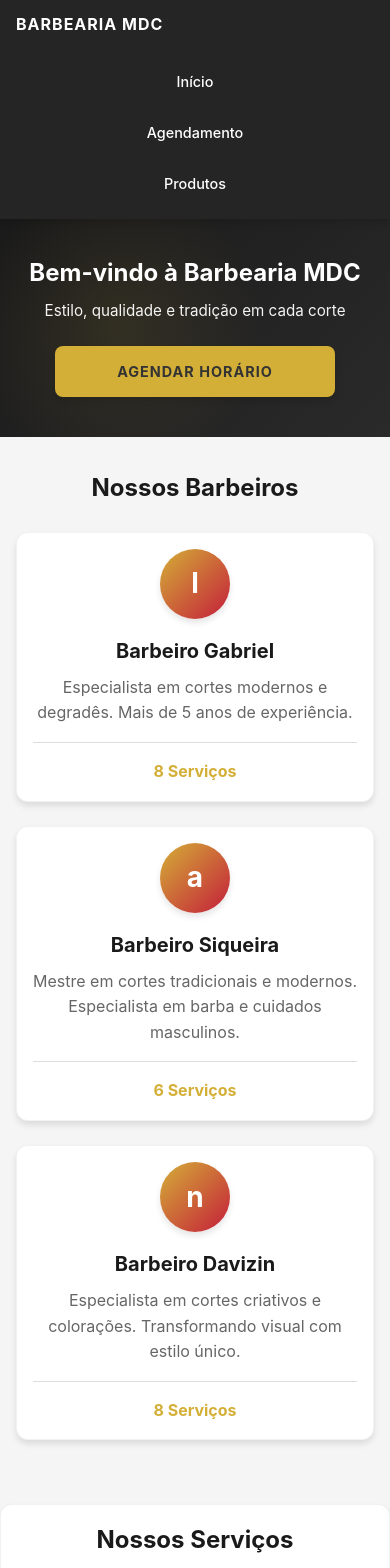
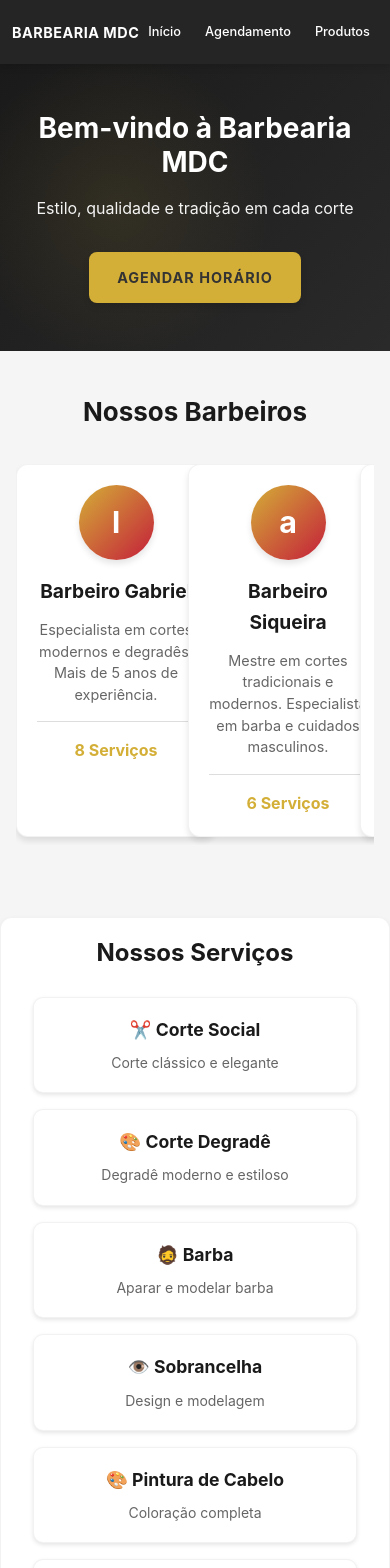
Before and after one commit to brunnobkr/BARBEARIA-MDC, a React (Vite) app: page /#/ in a window 390 px wide. Shown: the top 1568 px of the page. Built offline with nearby package versions, Linux system fonts and the light colour scheme.

Commit message:
Melhorar layout mobile mantendo fluidez visual similar ao desktop

```diff
--- a/src/components/Navbar.css
+++ b/src/components/Navbar.css
@@ -72,39 +72,31 @@
   transform: scale(0.95);
 }
 
-/* Mobile Styles */
+/* Mobile Styles - Mantendo layout horizontal */
 @media (max-width: 768px) {
   .navbar {
-    padding: 0.75rem 0;
+    padding: 0.875rem 0;
   }
 
   .navbar-container {
     padding: 0 1rem;
-    flex-wrap: wrap;
+    flex-wrap: nowrap;
   }
 
   .navbar-logo h1 {
-    font-size: 1.1rem;
+    font-size: 1rem;
     letter-spacing: 1px;
   }
 
   .navbar-menu {
-    width: 100%;
-    justify-content: space-around;
-    gap: 0.5rem;
-    margin-top: 0.5rem;
-    padding-top: 0.5rem;
-    border-top: 1px solid rgba(255, 255, 255, 0.1);
-  }
-
-  .navbar-menu li {
-    flex: 1;
-    text-align: center;
+    gap: 0.75rem;
+    flex-shrink: 0;
   }
 
   .navbar-menu li a {
-    padding: 0.5rem 0.5rem;
-    font-size: 0.85rem;
+    padding: 0.5rem 0.75rem;
+    font-size: 0.875rem;
+    white-space: nowrap;
   }
 
   .logo-img {
@@ -113,23 +105,21 @@
 }
 
 @media (max-width: 480px) {
+  .navbar-container {
+    padding: 0 0.75rem;
+  }
+
   .navbar-logo h1 {
-    font-size: 1rem;
+    font-size: 0.9rem;
+    letter-spacing: 0.5px;
   }
 
   .navbar-menu {
-    flex-direction: column;
-    gap: 0.25rem;
-    border-top: none;
-    margin-top: 0.75rem;
-  }
-
-  .navbar-menu li {
-    width: 100%;
+    gap: 0.5rem;
   }
 
   .navbar-menu li a {
-    padding: 0.75rem;
-    font-size: 0.9rem;
+    padding: 0.5rem 0.5rem;
+    font-size: 0.8rem;
   }
 }
--- a/src/pages/Home.css
+++ b/src/pages/Home.css
@@ -104,6 +104,23 @@
   margin-bottom: 2rem;
 }
 
+/* Mobile: manter grid horizontal com scroll se necessário */
+@media (max-width: 768px) {
+  .barbeiros-grid {
+    grid-template-columns: repeat(3, minmax(200px, 1fr));
+    gap: 1rem;
+    overflow-x: auto;
+    -webkit-overflow-scrolling: touch;
+    scroll-snap-type: x proximity;
+    padding-bottom: 0.5rem;
+  }
+
+  .barbeiro-card {
+    scroll-snap-align: start;
+    min-width: 200px;
+  }
+}
+
 .barbeiro-card {
   background: white;
   border-radius: 12px;
@@ -162,8 +179,16 @@
 
 .servicos-grid {
   display: grid;
-  grid-template-columns: repeat(auto-fit, minmax(250px, 1fr));
+  grid-template-columns: repeat(4, 1fr);
   gap: 1.5rem;
+}
+
+/* Mobile: manter grid 2x4 para manter fluidez visual */
+@media (max-width: 768px) {
+  .servicos-grid {
+    grid-template-columns: repeat(2, 1fr);
+    gap: 1rem;
+  }
 }
 
 .servico-item {
@@ -216,26 +241,26 @@
   opacity: 0.95;
 }
 
-/* Mobile Responsive */
+/* Mobile Responsive - Mantendo proporções e fluidez */
 @media (max-width: 768px) {
   .hero {
-    padding: 3rem 1rem;
+    padding: 3.5rem 1rem;
   }
 
   .hero-content h1 {
-    font-size: 1.75rem;
-    margin-bottom: 0.75rem;
+    font-size: 2rem;
+    margin-bottom: 1rem;
   }
 
   .hero-content p {
-    font-size: 1rem;
-    margin-bottom: 1.5rem;
+    font-size: 1.1rem;
+    margin-bottom: 2rem;
   }
 
   .btn-primary {
-    padding: 0.875rem 1.5rem;
-    font-size: 0.9rem;
-    min-width: 180px;
+    padding: 1rem 2rem;
+    font-size: 0.95rem;
+    min-width: 200px;
   }
 
   .container {
@@ -244,17 +269,88 @@
 
   .barbeiros-section,
   .servicos-section {
-    padding: 2rem 0;
+    padding: 2.5rem 0;
   }
 
   .barbeiros-section h2,
   .servicos-section h2 {
+    font-size: 1.875rem;
+    margin-bottom: 2rem;
+  }
+
+  .barbeiro-card {
+    padding: 1.5rem;
+  }
+
+  .barbeiro-avatar {
+    width: 85px;
+    height: 85px;
+    font-size: 2.1rem;
+  }
+
+  .barbeiro-card h3 {
+    font-size: 1.3rem;
+    margin-bottom: 0.75rem;
+  }
+
+  .barbeiro-card p {
+    font-size: 0.9rem;
+    line-height: 1.5;
+  }
+
+  .servico-item {
+    padding: 1.25rem 1rem;
+  }
+
+  .servico-item h3 {
+    font-size: 1.15rem;
+    margin-bottom: 0.5rem;
+  }
+
+  .servico-item p {
+    font-size: 0.875rem;
+  }
+
+  .cta-section {
+    padding: 3rem 1rem;
+  }
+
+  .cta-section h2 {
+    font-size: 1.875rem;
+  }
+
+  .cta-section p {
+    font-size: 1.1rem;
+  }
+}
+
+@media (max-width: 480px) {
+  .hero {
+    padding: 3rem 1rem;
+  }
+
+  .hero-content h1 {
     font-size: 1.75rem;
-    margin-bottom: 1.5rem;
+  }
+
+  .hero-content p {
+    font-size: 1rem;
+  }
+
+  .btn-primary {
+    padding: 0.875rem 1.75rem;
+    font-size: 0.9rem;
+    min-width: 180px;
+  }
+
+  .barbeiros-section h2,
+  .servicos-section h2 {
+    font-size: 1.625rem;
   }
 
   .barbeiros-grid {
-    gap: 1.5rem;
+    grid-template-columns: repeat(3, minmax(160px, 1fr));
+    gap: 0.75rem;
   }
 
   .barbeiro-card {
@@ -262,21 +358,21 @@
   }
 
   .barbeiro-avatar {
-    width: 80px;
-    height: 80px;
-    font-size: 2rem;
+    width: 75px;
+    height: 75px;
+    font-size: 1.9rem;
   }
 
   .barbeiro-card h3 {
-    font-size: 1.25rem;
+    font-size: 1.2rem;
   }
 
   .servicos-grid {
-    gap: 1rem;
+    gap: 0.875rem;
   }
 
   .servico-item {
-    padding: 1rem;
+    padding: 1.125rem 0.875rem;
   }
 
   .servico-item h3 {
@@ -288,53 +384,6 @@
   }
 
   .cta-section h2 {
-    font-size: 1.75rem;
-  }
-
-  .cta-section p {
-    font-size: 1rem;
+    font-size: 1.625rem;
   }
 }
-
-@media (max-width: 480px) {
-  .hero {
-    padding: 2.5rem 1rem;
-  }
-
-  .hero-content h1 {
-    font-size: 1.5rem;
-  }
-
-  .hero-content p {
-    font-size: 0.95rem;
-  }
-
-  .btn-primary {
-    width: 100%;
-    max-width: 280px;
-    padding: 0.875rem 1.25rem;
-  }
-
-  .barbeiros-section h2,
-  .servicos-section h2 {
-    font-size: 1.5rem;
-  }
-
-  .barbeiro-card {
-    padding: 1rem;
-  }
-
-  .barbeiro-avatar {
-    width: 70px;
-    height: 70px;
-    font-size: 1.75rem;
-  }
-
-  .servico-item h3 {
-    font-size: 1rem;
-  }
-
-  .cta-section h2 {
-    font-size: 1.5rem;
-  }
-}
```
